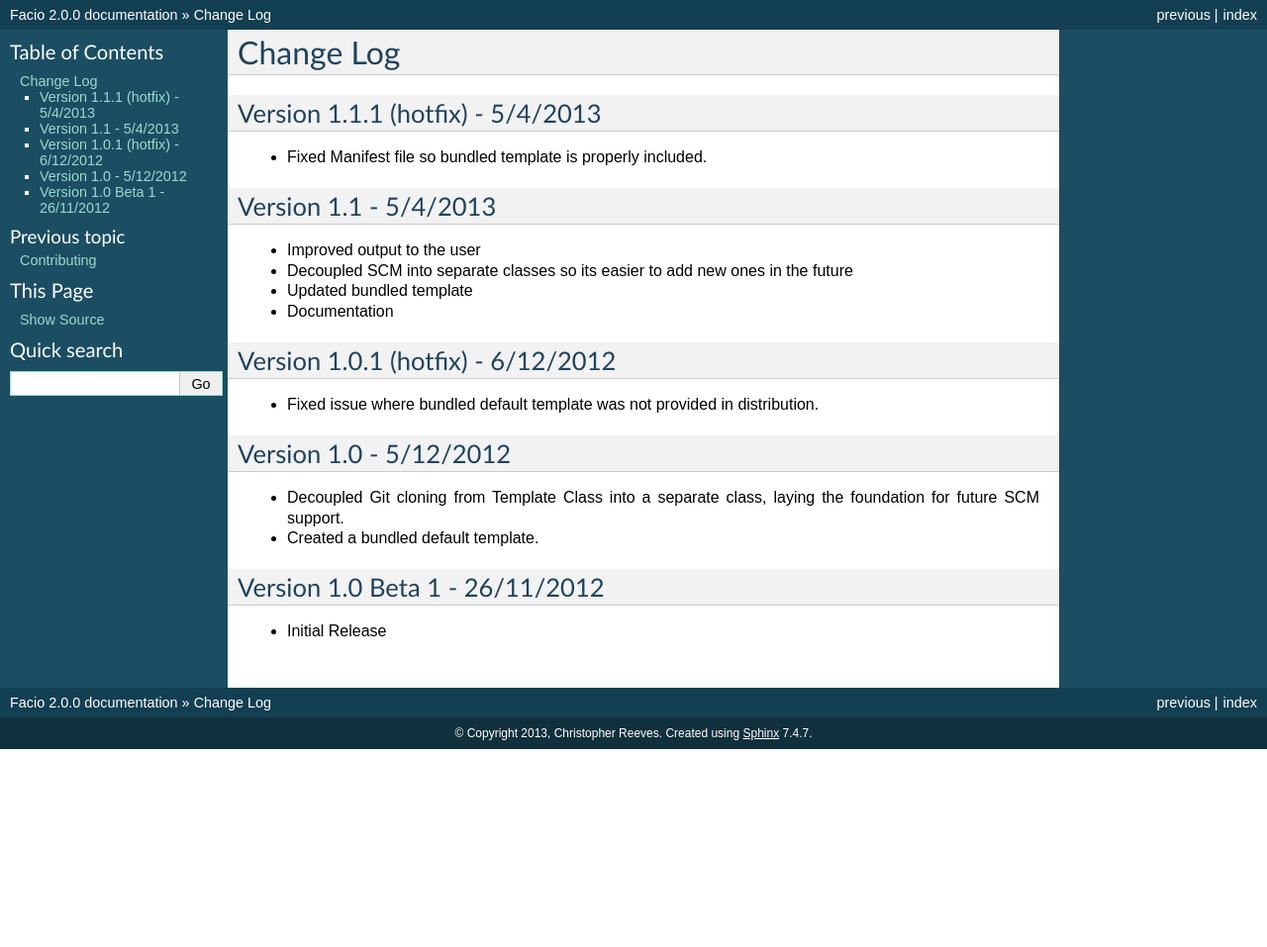
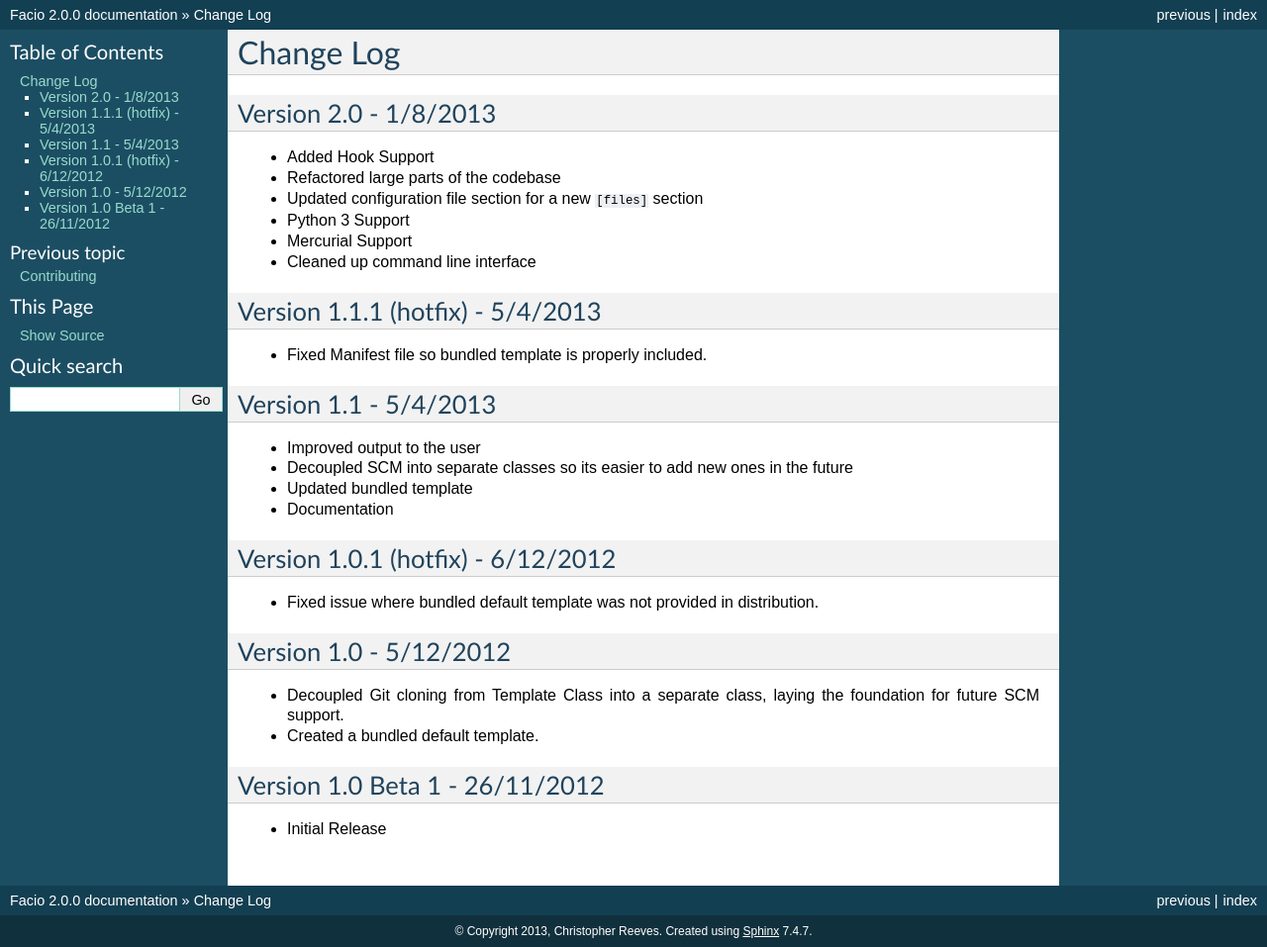
Before and after one commit to krak3n/Facio, a Sphinx documentation site: the page built from docs/changelog.rst, in a window 1280 px wide. Shown: the whole page at 99% size. Built offline with Sphinx 7.4.7, drawn with Linux system fonts in a browser that asks for light colours; before the commit the page ends 900 px from its top, so only the background shows below that.

Commit message:
Updated change log

```diff
--- a/docs/changelog.rst
+++ b/docs/changelog.rst
@@ -1,5 +1,14 @@
 Change Log
 ==========
+
+Version 2.0 - 1/8/2013
+---------------------------------
+* Added Hook Support
+* Refactored large parts of the codebase
+* Updated configuration file section for a new ``[files]`` section
+* Python 3 Support
+* Mercurial Support
+* Cleaned up command line interface
 
 Version 1.1.1 (hotfix) - 5/4/2013
 ---------------------------------
```
